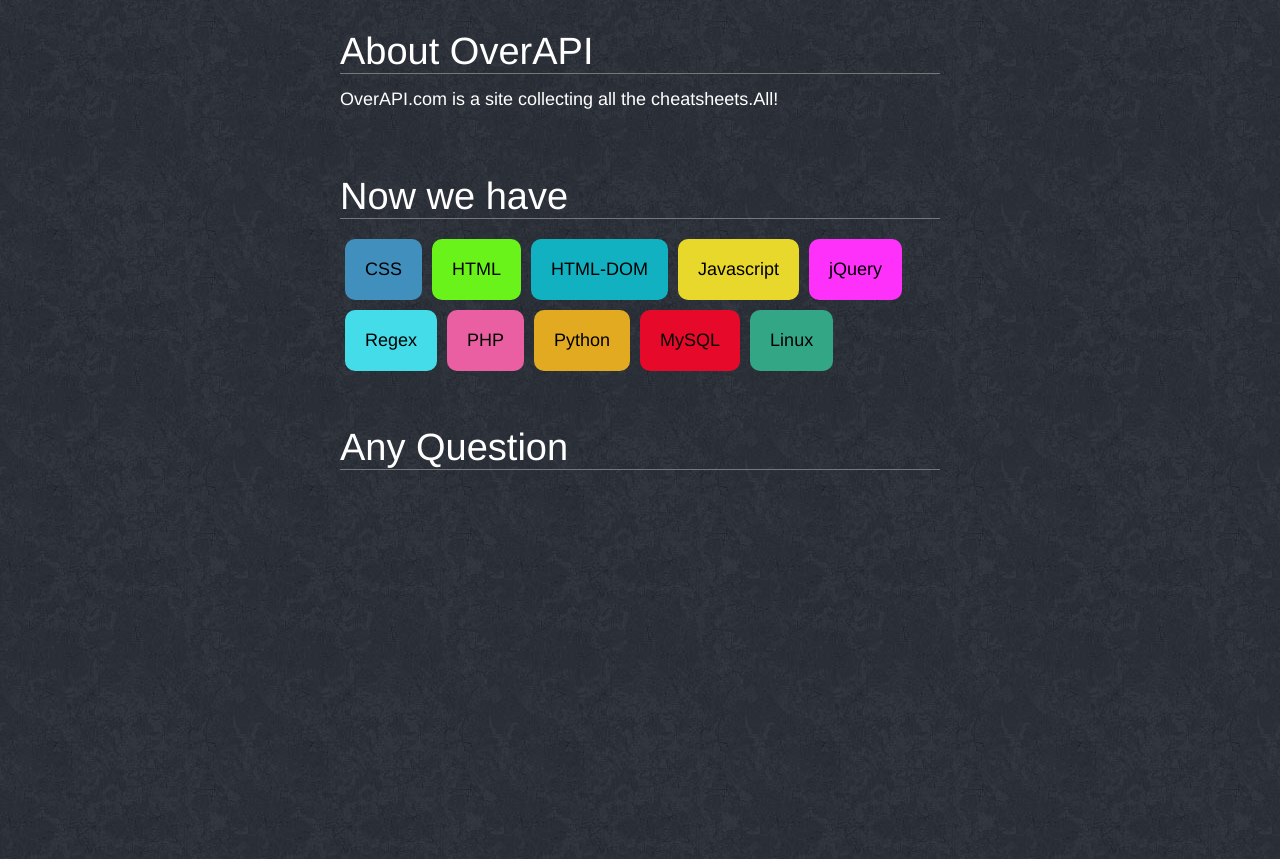
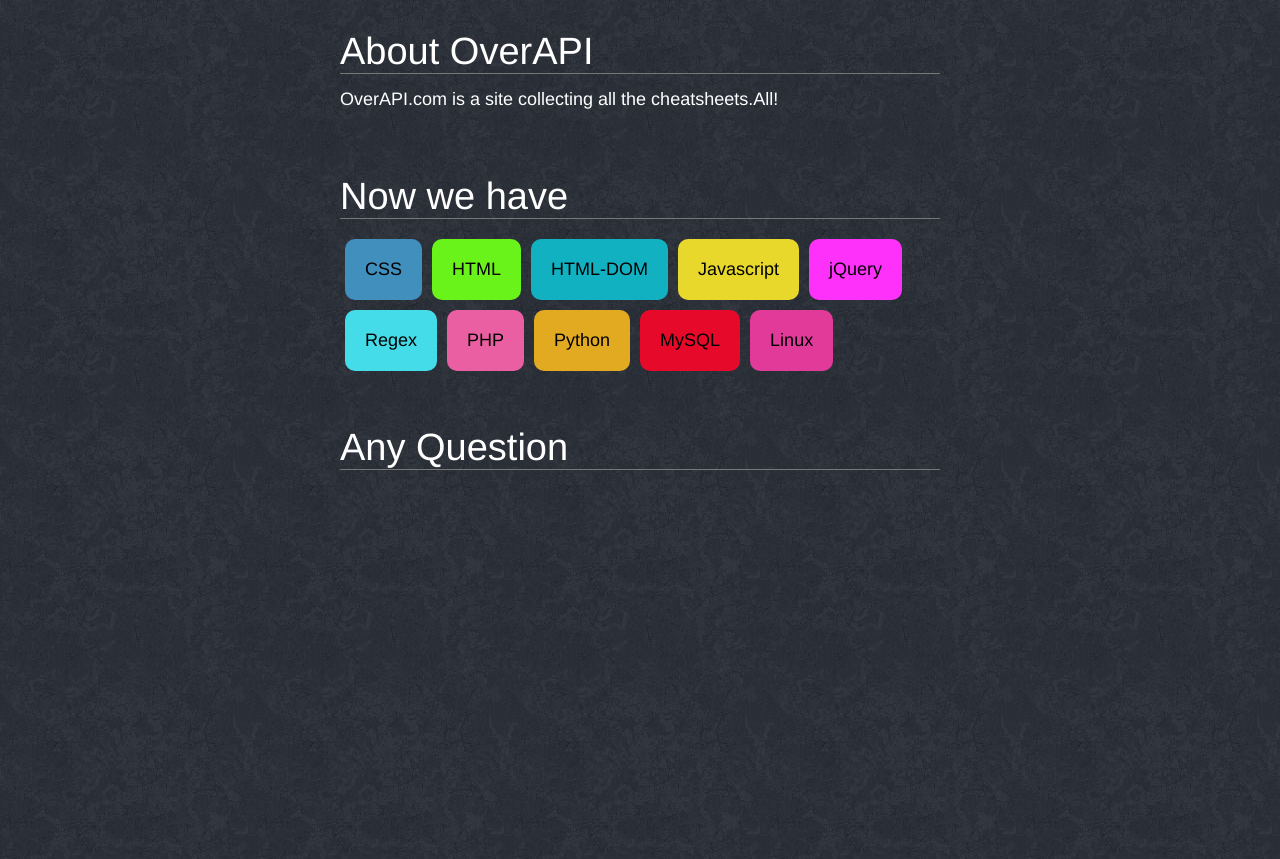
Before and after one commit to code9media/overthecs.github.io, a Jekyll site: the page index.html, which Jekyll copies as it is, in a window 1280 px wide. Shown: the top 859 px of the page. Built offline with Jekyll 4.4.1, drawn with Linux system fonts in a browser that asks for light colours; Markdown is read by kramdown in place of the engine named in the settings; comment, search, counter and statistics services are not loaded.

Commit message:
linux command line cheat sheet

```diff
--- a/index.html
+++ b/index.html
@@ -30,7 +30,7 @@
                 <li style="background-color:#ea5ea2"><a href="/php" title="PHP Cheat Sheet">PHP</a></li>
                 <li style="background-color:#e2aa20"><a href="/python" title="Python Cheat Sheet">Python</a></li>
                 <li style="background-color:#e6092a"><a href="/mysql" title="MySQL Cheat Sheet">MySQL</a></li>
-                <li style="background-color:#33a686"><a href="/linux" title="Linux Command Line Cheat Sheet">Linux</a></li>
+                <li style="background-color:#e23a99"><a href="/linux" title="Linux Command Line Cheat Sheet">Linux</a></li>
             </ul>
             <h2 class="index-title" onclick="document.getElementById('disqus_thread').style.display='block'" style="cursor:pointer;">Any Question</h2>
             <div id="disqus_thread" style="display:none"></div>
--- a/static/css/default.css
+++ b/static/css/default.css
@@ -41,9 +41,9 @@ body {background:#000 url(/static/images/background.jpg) fixed 100% 100%;font-fa
 .index h1{font-size:38px;margin-bottom:35px;}
 .index-title{font-size:38px;border-bottom:1px solid #777;margin-bottom:15px;}
 .index-content{margin-bottom:50px;overflow:hidden;zoom:1;}
-.index-content li{float:left;margin:5px;font-size:18px;border-radius:10px;}
-.index-content li a{color:#000;text-decoration:none;display:block;padding:20px 20px;}
-.index-content li a:hover{color:#000;background:#fff;}
+.index-content li{float:left;margin:5px;font-size:18px;border-radius:10px;padding:20px 20px;}
+.index-content li:hover{background:#fff;}
+.index-content li a{color:#000;text-decoration:none;}
 .index-item{font-size:18px;margin-bottom:15px;}
 .index-item a{color:red}
 
```
